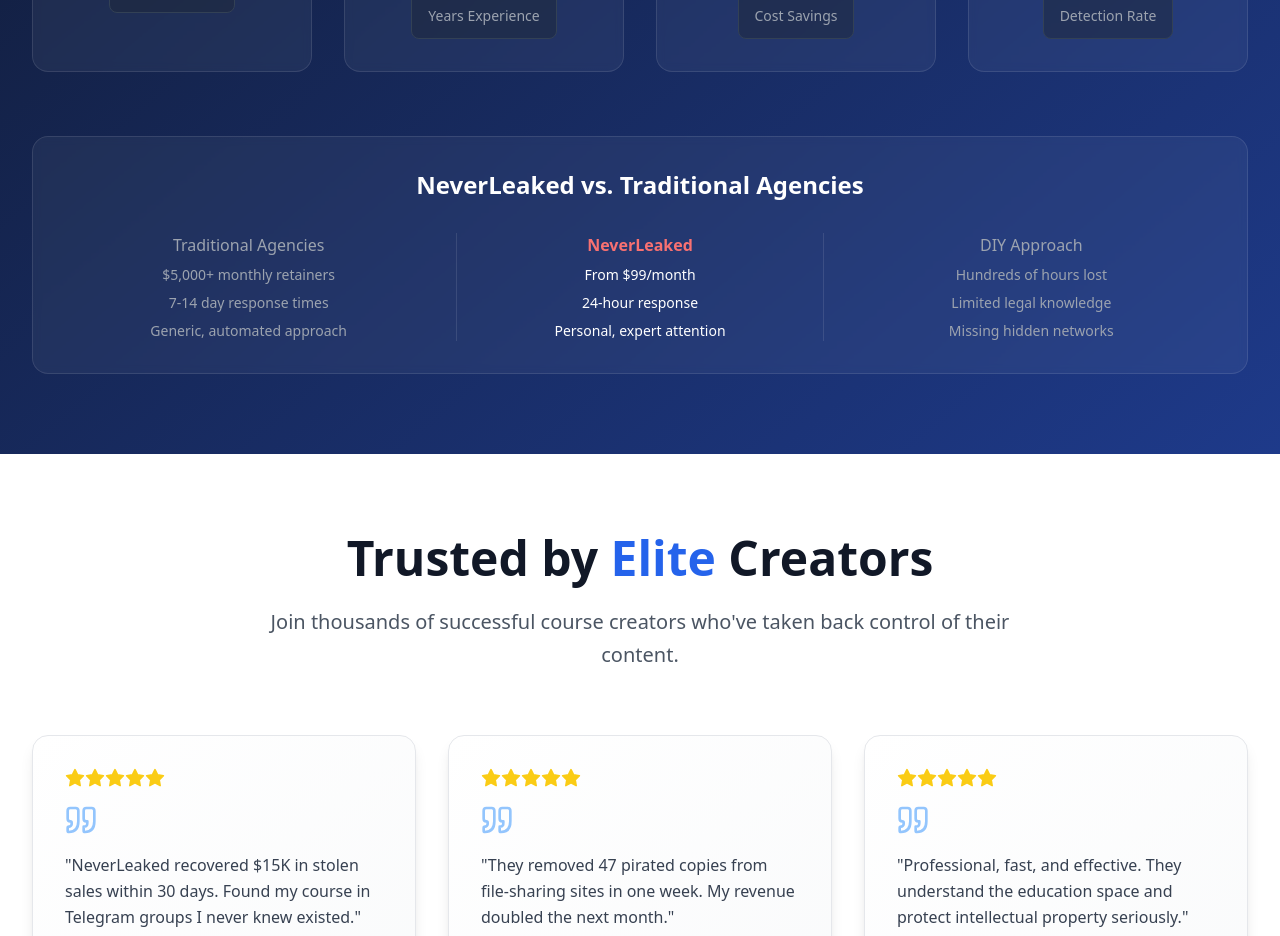
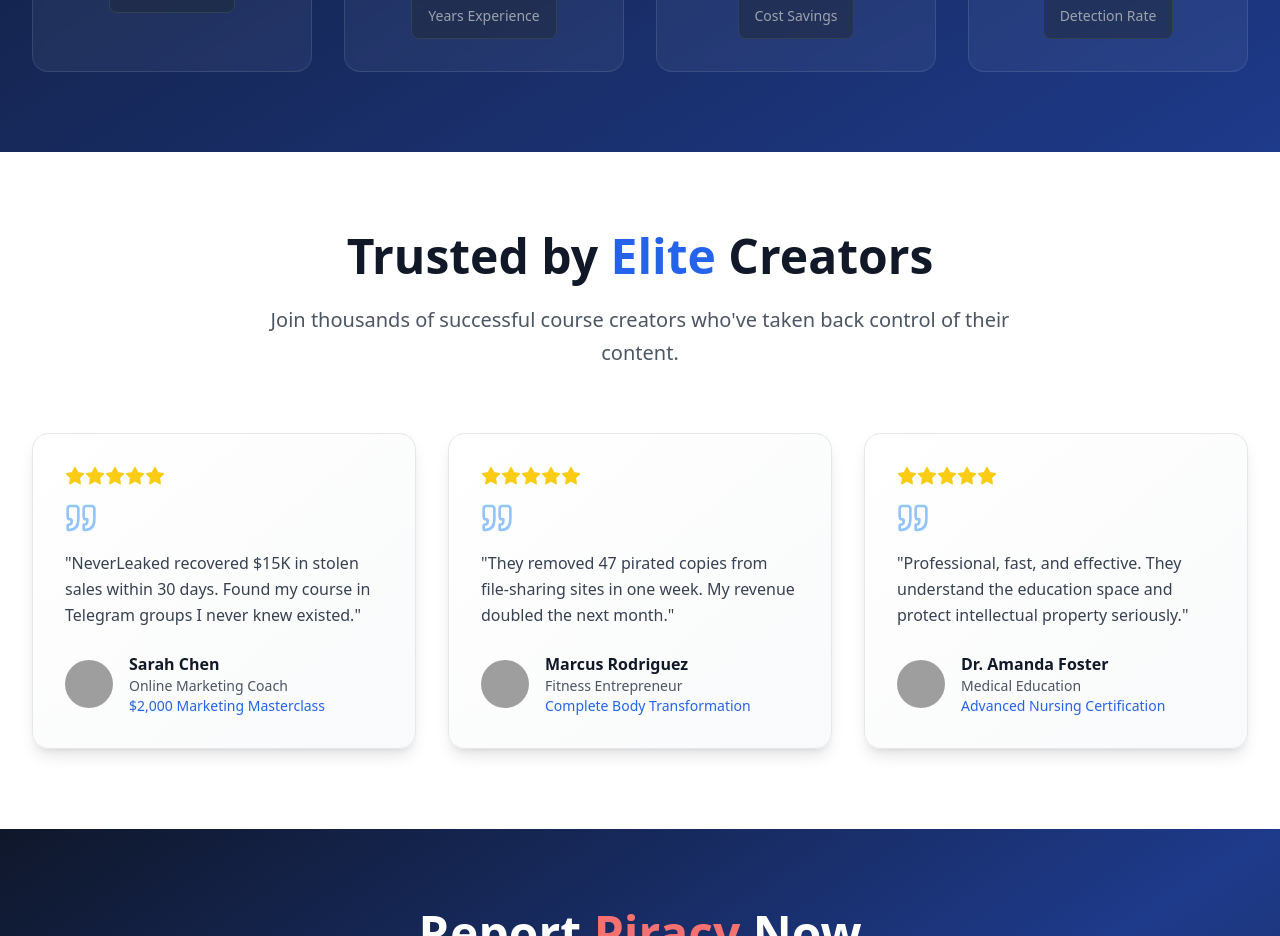
Before and after one commit to hemkersherlock/t65, a React (Vite) app: page / in a window 1280 px wide. Shown: the part 2920-3856 px from the top of the page. Built offline with nearby package versions, Linux system fonts and the light colour scheme; grey boxes are pictures that could not be loaded.

Commit message:
Updated WhyChooseUs.tsx

```diff
--- a/src/components/WhyChooseUs.tsx
+++ b/src/components/WhyChooseUs.tsx
@@ -57,15 +57,12 @@ const WhyChooseUs = () => {
                   <div className="bg-gradient-to-br from-red-600 to-red-700 w-16 h-16 rounded-xl flex items-center justify-center mb-6 group-hover:scale-110 transition-transform duration-300">
                     <Icon className="w-8 h-8 text-white" />
                   </div>
-
                   <h3 className="text-xl font-bold text-white mb-4">
                     {advantage.title}
                   </h3>
-
                   <p className="text-gray-300 mb-6 leading-relaxed">
                     {advantage.description}
                   </p>
-
                   <div className="bg-slate-800/50 rounded-lg px-4 py-3 border border-slate-700">
                     <div className="text-2xl font-bold text-red-400">{advantage.stat}</div>
                     <div className="text-sm text-gray-400">{advantage.statLabel}</div>
@@ -75,42 +72,6 @@ const WhyChooseUs = () => {
             );
           })}
         </div>
-
-        {/* Comparison */}
-        <div className="mt-16 bg-white/5 backdrop-blur-sm rounded-2xl p-8 border border-white/10">
-          <h3 className="text-2xl font-bold text-white text-center mb-8">
-            NeverLeaked vs. Traditional Agencies
-          </h3>
-
-          <div className="grid md:grid-cols-3 gap-6">
-            <div className="text-center">
-              <div className="text-gray-400 font-medium mb-2">Traditional Agencies</div>
-              <div className="space-y-2 text-sm text-gray-400">
-                <div>$5,000+ monthly retainers</div>
-                <div>7-14 day response times</div>
-                <div>Generic, automated approach</div>
-              </div>
-            </div>
-
-            <div className="text-center border-x border-white/10 px-6">
-              <div className="text-red-400 font-bold mb-2">NeverLeaked</div>
-              <div className="space-y-2 text-sm text-white">
-                <div>From $99/month</div>
-                <div>24-hour response</div>
-                <div>Personal, expert attention</div>
-              </div>
-            </div>
-
-            <div className="text-center">
-              <div className="text-gray-400 font-medium mb-2">DIY Approach</div>
-              <div className="space-y-2 text-sm text-gray-400">
-                <div>Hundreds of hours lost</div>
-                <div>Limited legal knowledge</div>
-                <div>Missing hidden networks</div>
-              </div>
-            </div>
-          </div>
-        </div>
       </div>
     </section>
   );
```
